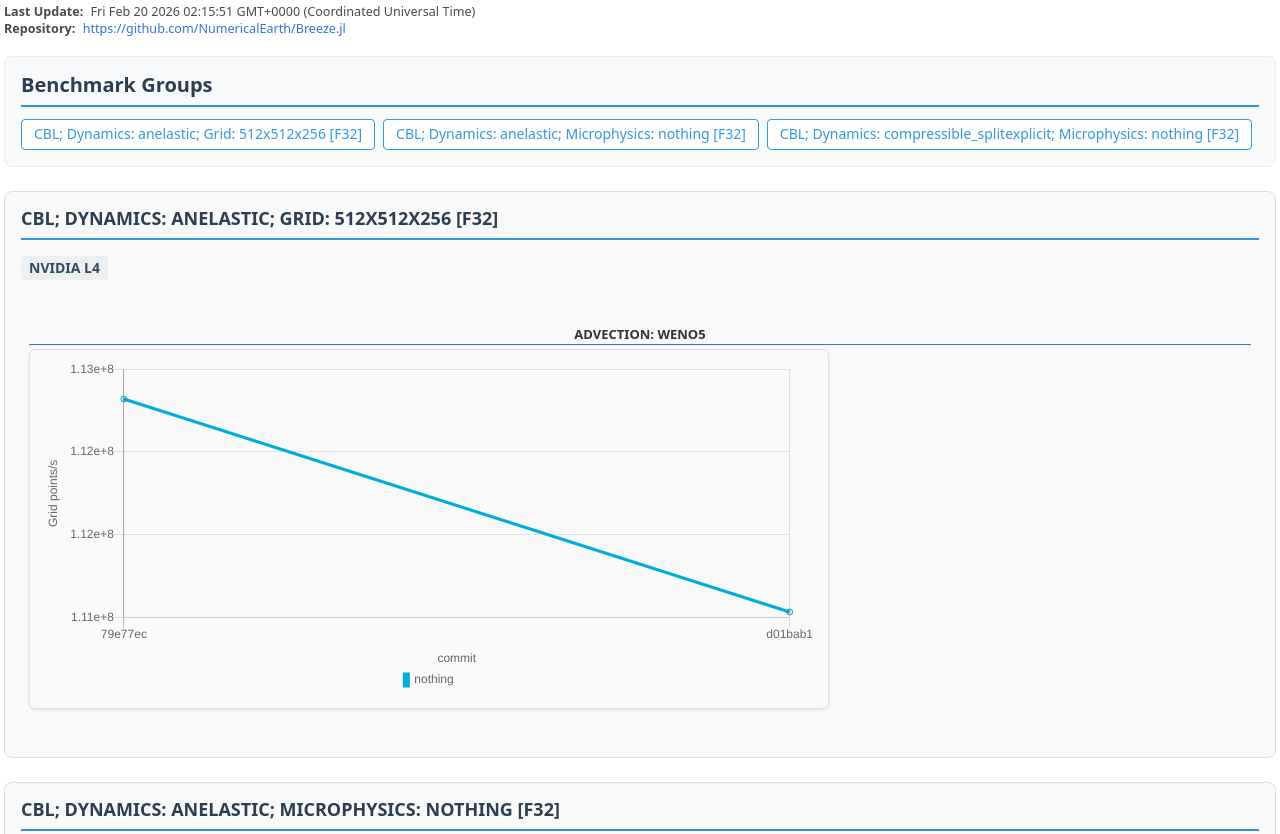
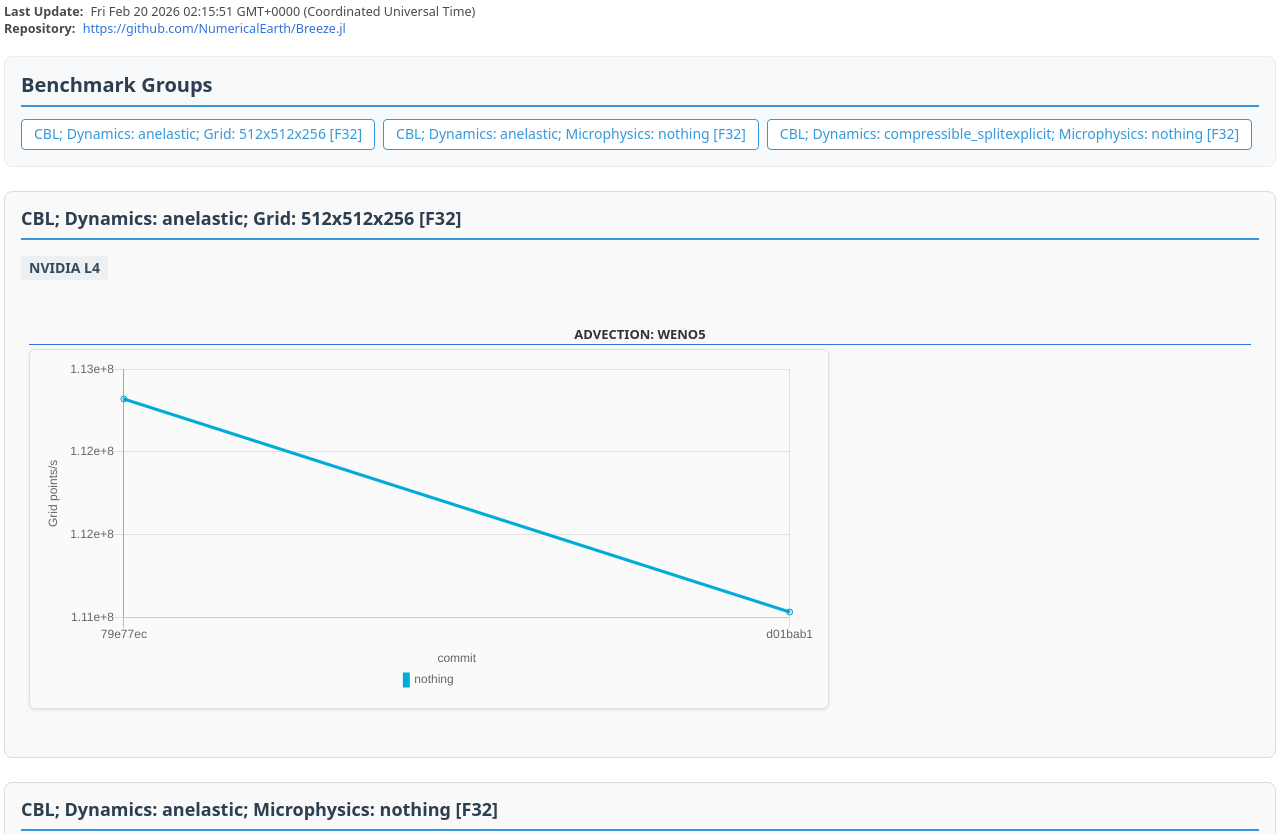
Before and after one commit to NumericalEarth/BreezeBenchmarks, a plain HTML site: page index.html in a window 1280 px wide. Shown: the top 834 px of the page. Drawn offline with nearby package versions, Linux system fonts and the light colour scheme.

Commit message:
Don't uppercase benchmark headers

```diff
--- a/index.html
+++ b/index.html
@@ -648,7 +648,7 @@
 
             // Benchmark header
             const benchmarkHeader = document.createElement("h3");
-            benchmarkHeader.textContent = benchmarkName.toUpperCase();
+            benchmarkHeader.textContent = benchmarkName;
             benchmarkHeader.className = "benchmark-header";
             benchmarkSection.appendChild(benchmarkHeader);
 
```
